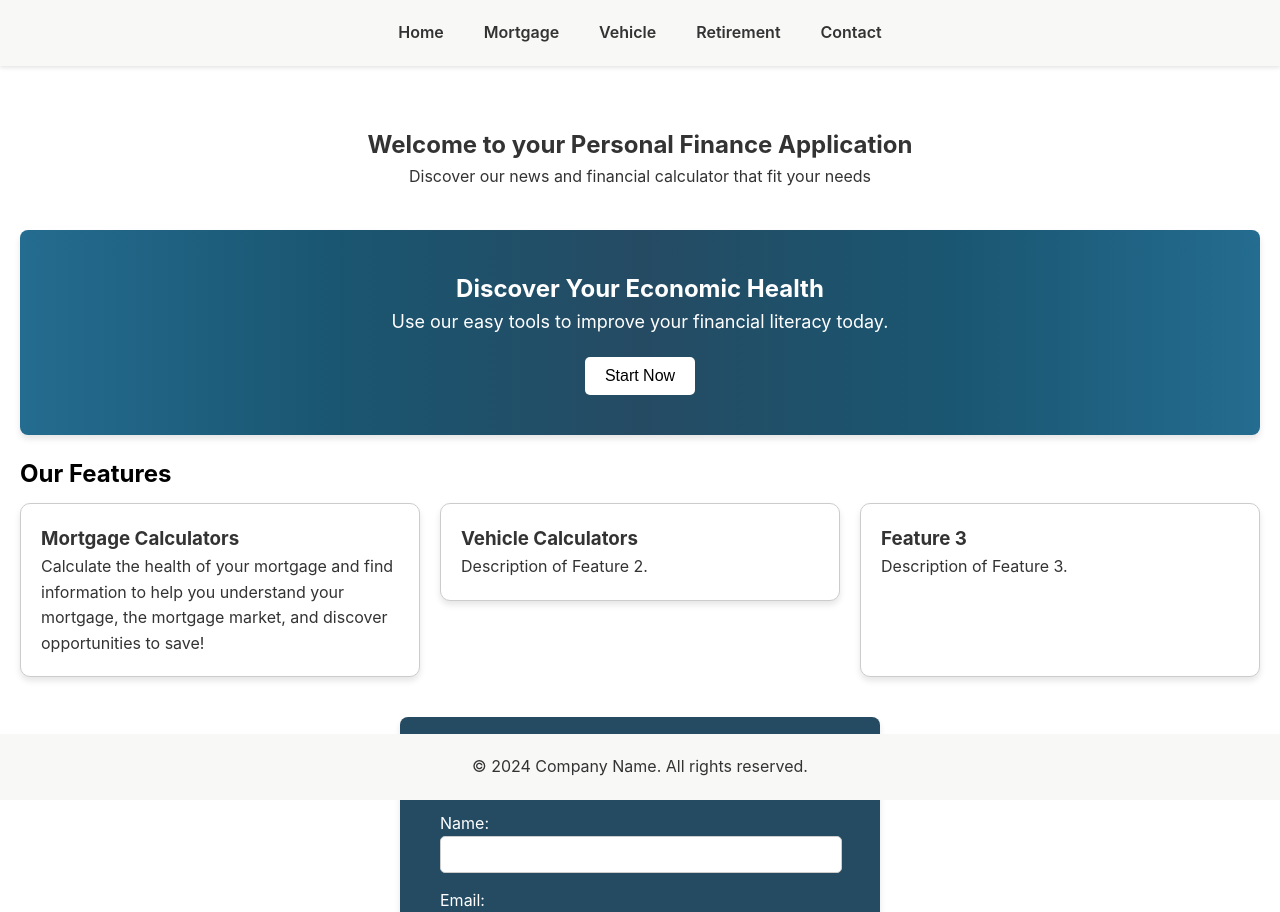
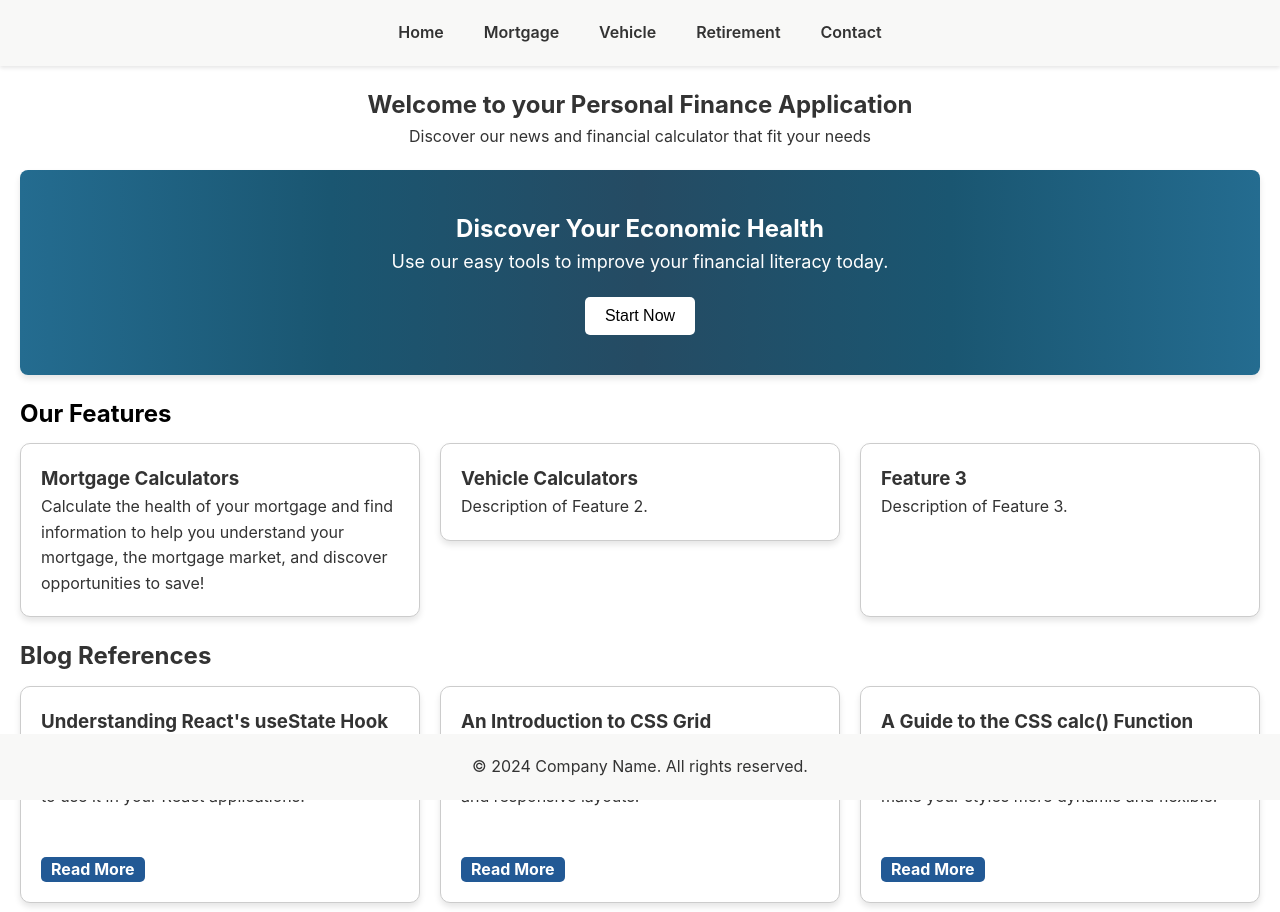
Before and after one commit to AnthonyDampier/personal-finance-app, a React (Create React App) app: page / in a window 1280 px wide. Shown: the top 912 px of the page. Built offline with nearby package versions, Linux system fonts and the light colour scheme.

Commit message:
Add blog post references to home page

```diff
--- a/src/App.js
+++ b/src/App.js
@@ -31,6 +31,31 @@ function App() {
     downPayment: 50000
   };
 
+  const blogPosts = [
+    {
+      title: "Understanding React's useState Hook",
+      author: "Jane Doe",
+      date: "July 1, 2024",
+      summary: "A deep dive into how useState works and how to use it in your React applications.",
+      url: "https://example.com/blog/useState-hook"
+    },
+    {
+      title: "An Introduction to CSS Grid",
+      author: "Jane Doe",
+      date: "June 15, 2024",
+      summary: "Learn how to use CSS Grid to create complex and responsive layouts.",
+      url: "https://example.com/blog/css-grid"
+    },
+    {
+      title: "A Guide to the CSS calc() Function",
+      author: "John Doe",
+      date: "June 1, 2024",
+      summary: "Discover how the CSS calc() function can make your styles more dynamic and flexible.",
+      url: "https://example.com/blog/css-calc-function"
+    }
+    // Add more blog post objects here
+  ];
+
   const userVehicleInfo = {
     vehicleCost: 35000,
     downPayment: 10000,
@@ -46,7 +71,10 @@ function App() {
         <body>
           <Routes>
             {/* Home */}
-            <Route path="/" exact element={<Home />}>
+            <Route path="/" exact
+              element={
+                <Home blogPosts={blogPosts}/>
+              }>
             </Route>
             {/* Home calcs */}
             <Route path="/MortgageCalcs"
--- a/src/Pages/Home/Home.jsx
+++ b/src/Pages/Home/Home.jsx
@@ -7,19 +7,21 @@ import FeaturedContent from '../../components/HomeComponents/FeaturedContent/Fea
 import CallToAction from '../../components/HomeComponents/CallToAction/CallToAction';
 // import SidebarAds from '../../components/SidebarAds/SidebarAds';
 import ContactForm from '../../components/HomeComponents/ContactForm/ContactForm';
+import BlogReferences from '../../components/HomeComponents/BlogReferences/BlogReferences';
 
 
-const HomePage = () => {
+const HomePage = ({blogPosts}) => {
+  console.log(blogPosts);
   return (
     <main className="homepage main-content">
       <HeroSection />
       <CallToAction />
-    <FeaturedContent />
-    {/* <BlogReferences /> */}
-    <ContactForm />
-    <div className="sidebar">
-        {/* <SidebarAds /> */}
-    </div>
+      <FeaturedContent />
+      <BlogReferences blogPosts={blogPosts}/>
+      <ContactForm />
+      <div className="sidebar">
+          {/* <SidebarAds /> */}
+      </div>
     </main>
   );
 };
--- /dev/null
+++ b/src/components/HomeComponents/BlogReferences/BlogPost/BlogPost.jsx
@@ -0,0 +1,16 @@
+import React from 'react';
+
+const BlogPost = ({ title, author, date, summary, url }) => {
+  return (
+    <div className="blog-post">
+    <div className='blog-info'>
+      <h3>{title}</h3>
+      <p className="blog-meta">By {author} on {date}</p>
+      <p>{summary}</p>
+    </div>
+    {url && <a href={url} target="_blank" rel="noopener noreferrer">Read More</a>}
+    </div>
+  );
+};
+
+export default BlogPost;
--- /dev/null
+++ b/src/components/HomeComponents/BlogReferences/BlogReferences.css
@@ -0,0 +1,62 @@
+h2.blog-header {
+  padding-bottom: 10px;
+}
+
+.blog-references {
+  display: grid;
+  grid-template-columns: repeat(3, 1fr);
+  gap: 20px;
+  text-align: left;
+}
+
+.blog-post {
+  border-bottom: 1px solid #eee;
+  padding-bottom: 20px;
+  padding: 20px;
+  background-color: #fff;
+  border: 1px solid #ccc;
+  border-radius: 10px;
+  box-shadow: 0 4px 6px rgba(0,0,0,0.1);
+  text-decoration: none;
+  color: #333;
+}
+
+.blog-meta {
+  color: #666;
+  font-size: 0.85rem;
+}
+
+.blog-info {
+    height: 140px;
+}
+
+.blog-post a {
+  display: inline-block;
+  margin-top: 10px;
+  color: #ffffff;
+  background-color: #225995;
+  padding: 0px 10px;
+  text-decoration: none;
+  font-weight: bold;
+  border-radius: 5px;
+  border: none;
+  position: relative;
+  cursor: pointer;
+  margin: 10px, 20px;
+}
+
+form.contact-form button.submit-btn {
+    justify-content: center;
+    padding: 10px 0px;
+    background-color: #fbfbfb;
+    color: rgb(0, 0, 0);
+    font-size: 16px;
+    font-weight: normal;
+
+    cursor: pointer;
+    margin: 10px, 20px;
+}
+
+form.contact-form button:hover {
+    background-color: #4c82bb;
+}
--- /dev/null
+++ b/src/components/HomeComponents/BlogReferences/BlogReferences.jsx
@@ -0,0 +1,27 @@
+import React from 'react';
+import BlogPost from './BlogPost/BlogPost';
+import './BlogReferences.css';
+
+const BlogReferences = ({ blogPosts }) => {
+    console.log(blogPosts)
+  return (
+    <>
+        <h2 className='blog-header'>Blog References</h2>
+        <div className="blog-references">
+
+        {blogPosts?.map((blogPost, index) => (
+            <BlogPost
+            key={index}
+            title={blogPost.title}
+            author={blogPost.author}
+            date={blogPost.date}
+            summary={blogPost.summary}
+            url={blogPost.url}
+            />
+        ))}
+        </div>
+    </>
+  );
+};
+
+export default BlogReferences;
--- a/src/components/HomeComponents/HeroSection/HeroSection.css
+++ b/src/components/HomeComponents/HeroSection/HeroSection.css
@@ -1,6 +1,7 @@
 .hero-section {
     text-align: center;
-    margin: 40px 0;
+    margin: 0px 0;
+    margin-bottom: 20px;
 }
 
 .explore-button {
```
Also changed, not shown: src/components/HomeComponents/BlogReferences/BlogPost/BlogPost.css (added).
